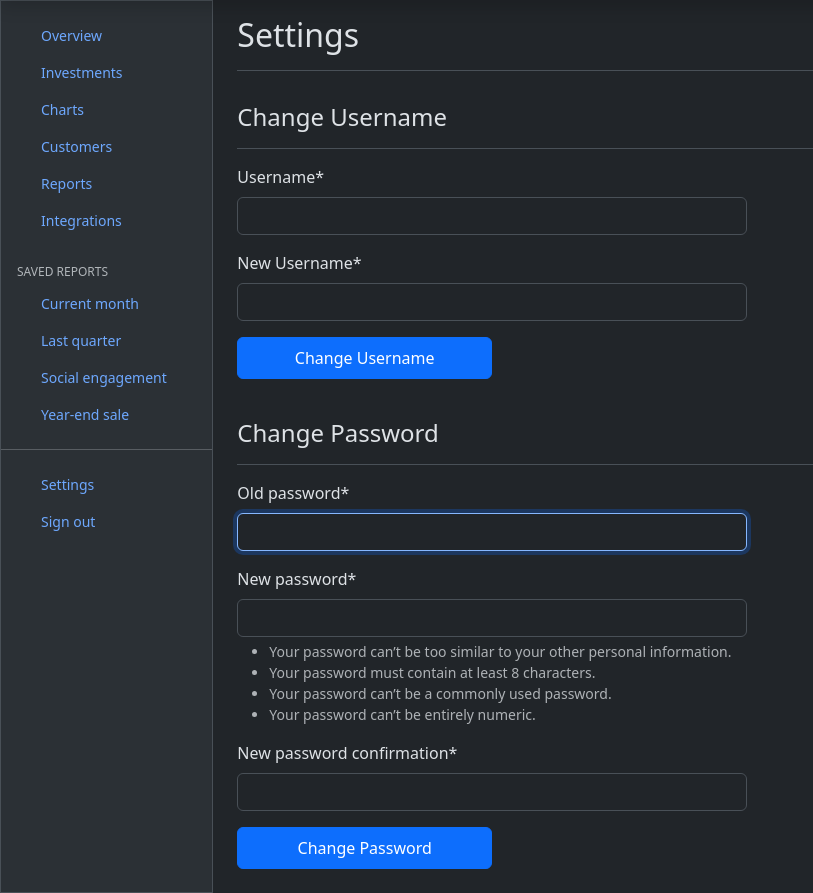
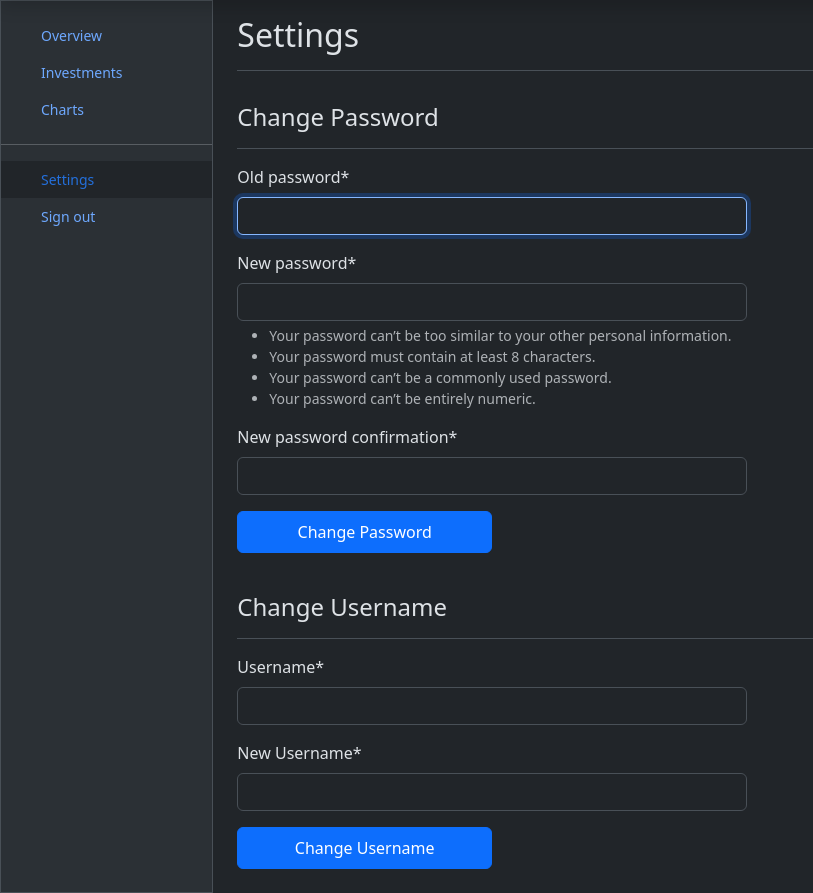
Before and after one commit to ddkostadinov/investlog-django, a Django app: page /settings/ in a window 1280 px wide. Shown: the part 48-941 px from the top of the page, without its empty margins (0-813 px from the left). Run offline with Django 4.2, Linux system fonts and the light colour scheme; the visitor is signed in with stand-in values (Sample User, id 1); some libraries are stand-ins or nearby versions.

Commit message:
Refactoring

```diff
--- a/investlog/dashboard/templates/dashboard/base.html
+++ b/investlog/dashboard/templates/dashboard/base.html
@@ -72,7 +72,7 @@
                          id="sidebarMenu"
                          aria-labelledby="sidebarMenuLabel">
                         <div class="offcanvas-header">
-                            <h5 class="offcanvas-title" id="sidebarMenuLabel">Company name</h5>
+                            <h5 class="offcanvas-title" id="sidebarMenuLabel">InvestLog</h5>
                             <button type="button"
                                     class="btn-close"
                                     data-bs-dismiss="offcanvas"
@@ -115,79 +115,12 @@
                                         Charts
                                     </a>
                                 </li>
-                                <li class="nav-item">
-                                    <a class="nav-link d-flex align-items-center gap-2" href="#">
-                                        <svg class="bi">
-                                            <use xlink:href="#people"></use>
-                                        </svg>
-                                        Customers
-                                    </a>
-                                </li>
-                                <li class="nav-item">
-                                    <a class="nav-link d-flex align-items-center gap-2" href="#">
-                                        <svg class="bi">
-                                            <use xlink:href="#graph-up"></use>
-                                        </svg>
-                                        Reports
-                                    </a>
-                                </li>
-                                <li class="nav-item">
-                                    <a class="nav-link d-flex align-items-center gap-2" href="#">
-                                        <svg class="bi">
-                                            <use xlink:href="#puzzle"></use>
-                                        </svg>
-                                        Integrations
-                                    </a>
-                                </li>
-                            </ul>
-                            <h6 class="sidebar-heading d-flex justify-content-between align-items-center px-3 mt-4 mb-1 text-body-secondary text-uppercase">
-                                <span>Saved reports</span>
-                                <a class="link-secondary" href="#" aria-label="Add a new report">
-                                    <svg class="bi">
-                                        <use xlink:href="#plus-circle"></use>
-                                    </svg>
-                                </a>
-                            </h6>
-                            <ul class="nav flex-column mb-auto">
-                                <li class="nav-item">
-                                    <a class="nav-link d-flex align-items-center gap-2" href="#">
-                                        <svg class="bi">
-                                            <use xlink:href="#file-earmark-text"></use>
-                                        </svg>
-                                        Current month
-                                    </a>
-                                </li>
-                                <li class="nav-item">
-                                    <a class="nav-link d-flex align-items-center gap-2" href="#">
-                                        <svg class="bi">
-                                            <use xlink:href="#file-earmark-text"></use>
-                                        </svg>
-                                        Last quarter
-                                    </a>
-                                </li>
-                                <li class="nav-item">
-                                    <a class="nav-link d-flex align-items-center gap-2" href="#">
-                                        <svg class="bi">
-                                            <use xlink:href="#file-earmark-text"></use>
-                                        </svg>
-                                        Social engagement
-                                    </a>
-                                </li>
-                                <li class="nav-item">
-                                    <a class="nav-link d-flex align-items-center gap-2" href="#">
-                                        <svg class="bi">
-                                            <use xlink:href="#file-earmark-text"></use>
-                                        </svg>
-                                        Year-end sale
-                                    </a>
-                                </li>
-                            </ul>
                                 <hr class="my-3">
                                 <ul class="nav flex-column mb-auto">
                                     <li class="nav-item"
-                                    style="{% if request.path == '/users/settings/' %}background-color: #212529;
+                                        style="{% if request.path == '/settings/' %}background-color: #212529;
                                                {% endif %}">
-                                    <a class="nav-link d-flex align-items-center gap-2 {% if request.path == '/users/settings/' %}active{% endif %}"
+                                        <a class="nav-link d-flex align-items-center gap-2 {% if request.path == '/settings/' %}active{% endif %}"
                                            href="{% url 'settings' %}">
                                             <svg class="bi">
                                                 <use xlink:href="#gear-wide-connected"></use>
--- a/investlog/home/views.py
+++ b/investlog/home/views.py
@@ -11,9 +11,11 @@ def index(request):
     context = {'user': request.user}
     return render(request, 'home/index.html', context)
 
+
 def about(request):
     context = {'user': request.user}
     return render(request, 'home/about.html', context)
+
 
 def contact(request):
     if request.method == "POST":
--- a/investlog/users/templates/users/settings.html
+++ b/investlog/users/templates/users/settings.html
@@ -7,6 +7,21 @@
     <main class="col-md-9 ms-sm-auto col-lg-10 px-md-4">
         <div class="d-flex justify-content-between flex-wrap flex-md-nowrap align-items-center pt-3 pb-2 mb-3 border-bottom">
             <h1 class="h2">Settings</h1>
+        </div>
+        <div class="d-flex justify-content-between flex-wrap flex-md-nowrap align-items-center pt-3 pb-2 mb-3 border-bottom">
+            <h1 class="h4">Change Password</h1>
+        </div>
+        <div class="w-50">
+            <form data-bitwarden-watching="1"
+                  method="post"
+                  action="{% url 'change-password' %}"
+                  novalidate>
+                {% csrf_token %}
+                <div class="form-floating">{{ password_form|crispy }}</div>
+                <div class="d-grid">
+                    <button type="submit" class="btn btn-md btn-primary w-50 py-2 mb-4">Change Password</button>
+                </div>
+            </form>
         </div>
         <div class="d-flex justify-content-between flex-wrap flex-md-nowrap align-items-center pt-3 pb-2 mb-3 border-bottom">
             <h1 class="h4">Change Username</h1>
@@ -24,20 +39,5 @@
                 </div>
             </form>
         </div>
-        <div class="d-flex justify-content-between flex-wrap flex-md-nowrap align-items-center pt-3 pb-2 mb-3 border-bottom">
-            <h1 class="h4">Change Password</h1>
-        </div>
-        <div class="w-50">
-            <form data-bitwarden-watching="1"
-                  method="post"
-                  action="{% url 'change-password' %}"
-                  novalidate>
-                {% csrf_token %}
-                <div class="form-floating">{{ password_form|crispy }}</div>
-                <div class="d-grid">
-                    <button type="submit" class="btn btn-md btn-primary w-50 py-2 mb-4">Change Password</button>
-                </div>
-            </form>
-        </div>
     </main>
 {% endblock content %}
--- a/investlog/users/views.py
+++ b/investlog/users/views.py
@@ -63,10 +63,23 @@ class LogOutView(LoginRequiredMixin, View):
 
 class SettingsView(LoginRequiredMixin, View):
     def get(self, request):
+        password_change_form = PasswordChangeForm(request.user)
         username_change_form = UsernameChangeForm()
-        password_change_form = PasswordChangeForm(request.user)
-        context = {'user': request.user, 'username_form': username_change_form, 'password_form': password_change_form}
+        context = {'user': request.user, 'password_form': password_change_form, 'username_form': username_change_form}
         return render(request, 'users/settings.html', context=context)
+
+
+class PasswordChangeView(LoginRequiredMixin, View):
+    def post(self, request):
+        form = PasswordChangeForm(request.user, request.POST)
+
+        if form.is_valid():
+            form.save()
+            messages.success(request, 'Your password has been updated successfully.')
+        else:
+            messages.error(request, "Password not changed. Try again!")
+        return redirect('settings')
+
 
 class UsernameChangeView(LoginRequiredMixin, View):
     def post(self, request):
@@ -78,14 +91,3 @@ class UsernameChangeView(LoginRequiredMixin, View):
         else:
             messages.error(request, "Username not changed. Try again!")
         return redirect('settings')
-
-class PasswordChangeView(LoginRequiredMixin, View):
-    def post(self, request):
-        form = PasswordChangeForm(request.user, request.POST)
-
-        if form.is_valid():
-            form.save()
-            messages.success(request, 'Your password has been updated successfully.')
-        else:
-            messages.error(request, "Password not changed. Try again!")
-        return redirect('settings')
```
Lines whose indentation alone changed are shown as unchanged.
